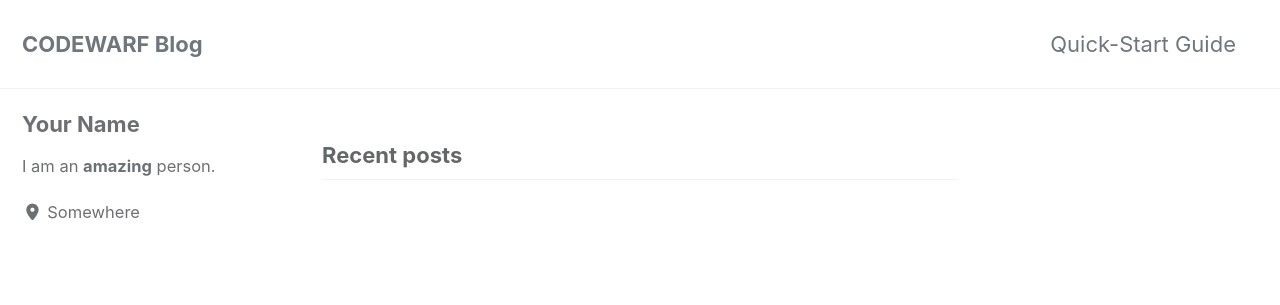
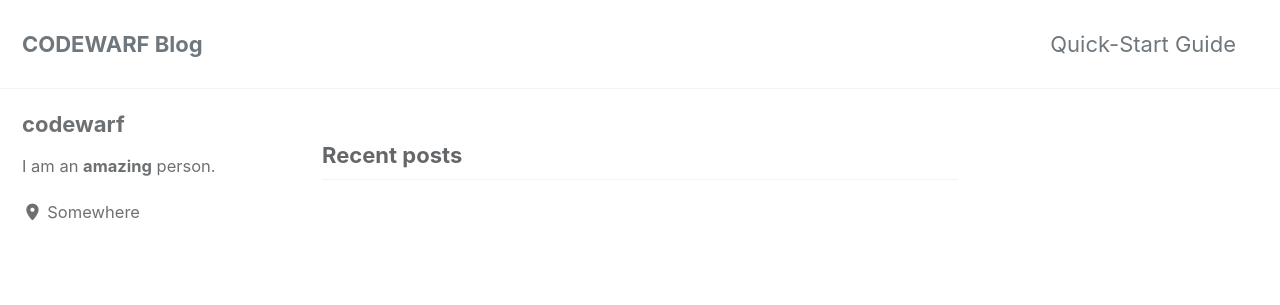
Before and after one commit to codewarf/codewarf.github.io, a Jekyll site: the page built from index.html, in a window 1280 px wide. Shown: the top 305 px of the page. Built offline with Jekyll 4.4.1, drawn with Linux system fonts in a browser that asks for light colours; cached includes are drawn as plain includes; the list of posts is cut into pages by our own code.

Commit message:
modify name

```diff
--- a/_config.yml
+++ b/_config.yml
@@ -113,7 +113,7 @@ analytics:
 
 # Site Author
 author:
-  name             : "Your Name"
+  name             : "codewarf"
   avatar           : # path of avatar image, e.g. "/assets/images/bio-photo.jpg"
   bio              : "I am an **amazing** person."
   location         : "Somewhere"
```
